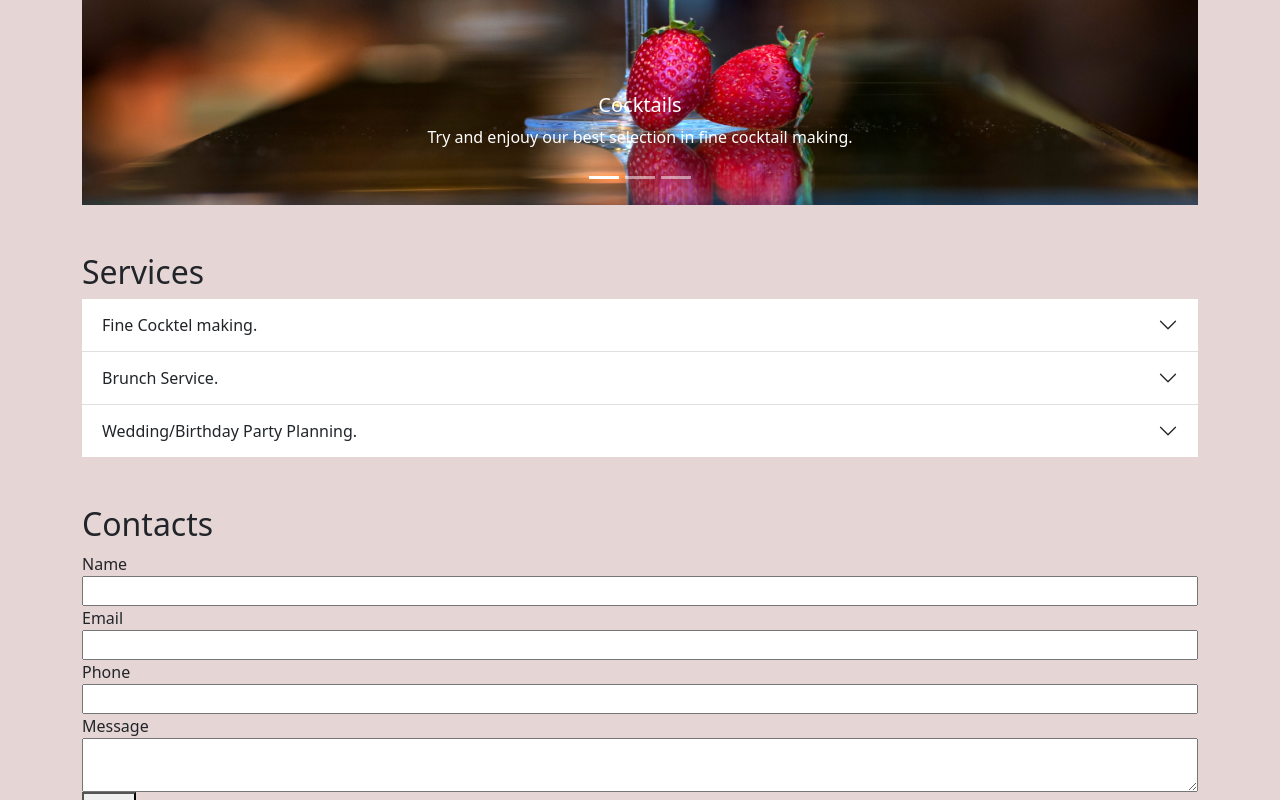
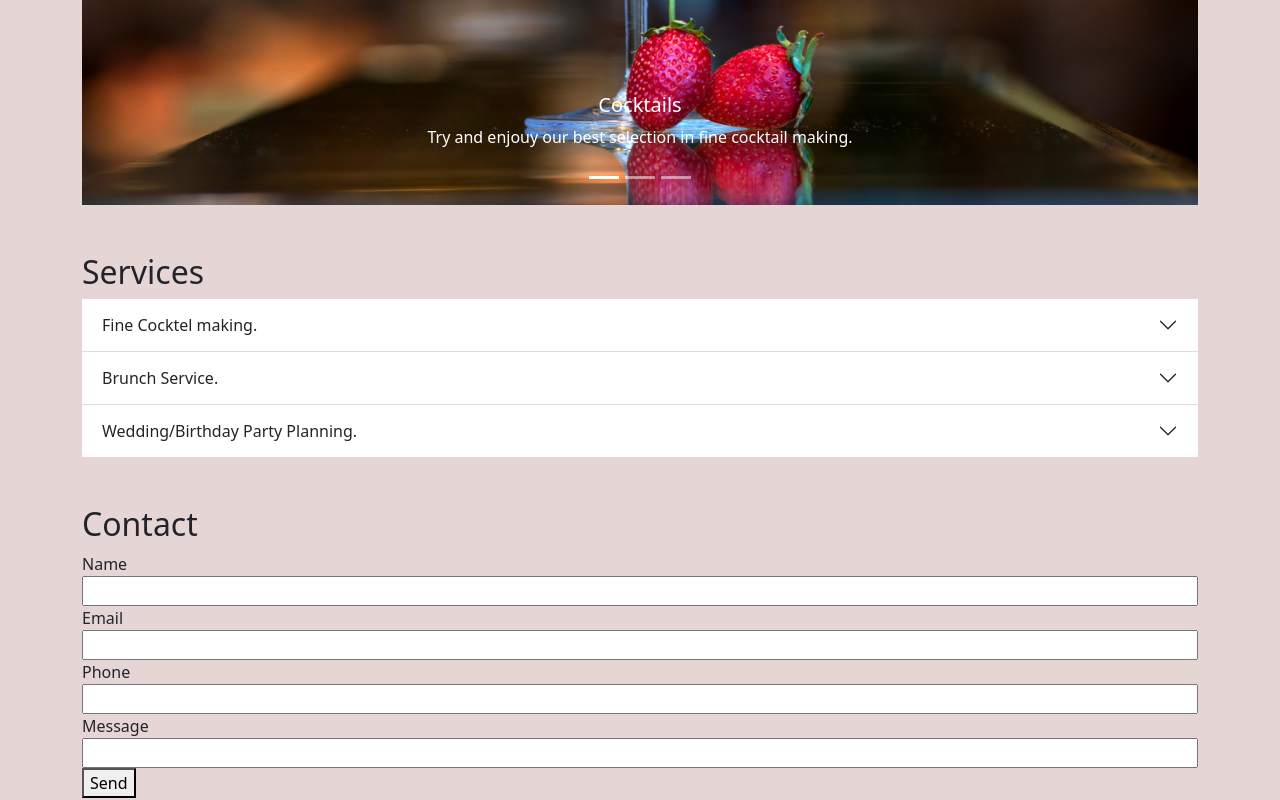
Before and after one commit to Brisasoledad2022/pin-frontend, a React (Create React App) app: page / in a window 1280 px wide. Shown: the part 2000-2800 px from the top of the page. Built offline with nearby package versions, Linux system fonts and the light colour scheme.

Commit message:
Update Contact

```diff
--- a/src/sections/Contacts/Contacts.jsx
+++ b/src/sections/Contacts/Contacts.jsx
@@ -1,82 +1,61 @@
-
+import React, {useState} from 'react';
 
 import { Field, Form, Formik } from "formik";
 import { sendMessage } from "../../helpers/apiServices";
 
-function Contact() {
-  const handleSubmit = (values) => {
-    console.log(values);
-    sendMessage(values)
+const Contact = () => {
+  const initialValues = {
+    name : '',
+    email : '',
+    phone : '',
+    message : ''
+  }
+
+  const keys = Object.keys(initialValues);
+  const [formValues, setFormValues] = useState(initialValues);
+
+  const handleSubmit = () => {
+    console.log(formValues);
+    sendMessage(formValues);
   };
 
+  const validate = () => {
+    const errors = {};
+    if(!formValues.name) errors.name='Nombre requerido'
+    if(!formValues.email) {
+      errors.email='Email requerido'
+    } else if(!/^[A-Z0-9._%+-]+@[A-Z0-9.-]+.[A-Z]{2,}$/i.test(formValues.email)){
+      errors.email = "Formato de Email incorrecto"
+    }
+    if (!formValues.message) errors.message = "Campo requerido"
+    return errors;
+  }
+
   return (
-    <section id="Contacts" className="container my-5">
-      <h2>Contacts</h2>
+    <section id="Contact" className="container my-5">
+      <h2>Contact</h2>
       <Formik
         onSubmit={handleSubmit}
-        initialValues={{
-          name: "",
-          email: "",
-          phone: "",
-          message: "",
-        }}
-        validate={(values) => {
-          const errors = {};
-          if (!values.name) {
-            errors.name = "Nombre requerido";
-          }
-
-          if (!values.email) {
-            errors.email = "Email requerido";
-          } else if (
-            !/^[A-Z0-9._%+-]+@[A-Z0-9.-]+.[A-Z]{2,}$/i.test(values.email)
-          ) {
-            errors.email = "Formato de Email incorrecto";
-          }
-
-          if (!values.message) {
-            errors.message = "Campo requerido";
-          }
-          return errors;
-        }}
+        validate={validate}
       >
         {({ touched, errors, isValid }) => (
           <Form>
-            <div className="d-flex flex-column">
-              <label>Name</label>
-              <Field name="name" type="text" />
-              {touched.name && errors.name && (
-                <p className="text-danger my-1">{errors.name}</p>
-              )}
-            </div>
-            <div className="d-flex flex-column">
-              <label>Email</label>
-              <Field name="email" type="text" />
-              {touched.email && errors.email && (
-                <p className="text-danger my-1">{errors.email}</p>
-              )}
-            </div>
-            <div className="d-flex flex-column">
-              <label>Phone</label>
-              <Field name="phone" type="text" />
-              {touched.phone && errors.phone && (
-                <p className="text-danger my-1">{errors.phone}</p>
-              )}
-            </div>
-            <div className="d-flex flex-column">
-              <label>Message</label>
-              <Field name="message" type="text" as="textarea" />
-              {touched.message && errors.message && (
-                <p className="text-danger my-1">{errors.message}</p>
-              )}
-            </div>
+            {keys.map(key => (
+              <div className="d-flex flex-column" key={key}>
+                <label>{key[0].toUpperCase()+key.slice(1)}</label>
+                <Field
+                  name={key}
+                  onChange={e => setFormValues({...formValues, [key]: e.target.value })}
+                />
+                {touched[key] && errors[key] && <p className="text-danger my-1">{errors[key]}</p>}
+              </div>
+            ))}
             <button type="submit" disabled={!isValid}>
               Send
             </button>
           </Form>
         )}
       </Formik>
-
     </section>
   );
 }
--- a/src/sections/Navbar/Navbar.jsx
+++ b/src/sections/Navbar/Navbar.jsx
@@ -1,11 +1,14 @@
+import React from 'react';
 import logo from "../../assets/logo.png";
 
 
 const Navbar = () => {
-  const menuItems = ["Home", "About", "Products", "Services", "Contacts"];
+  const menuItems = ["Home", "About", "Products", "Services", "Contact"];
 
   const clickHandler = id => {
-    document.getElementById(id).scrollIntoView({behavior: 'smooth'})
+    if(id !== 'Home'){
+      document.getElementById(id).scrollIntoView({behavior: 'smooth'})
+    }
   }
 
   return (
```
